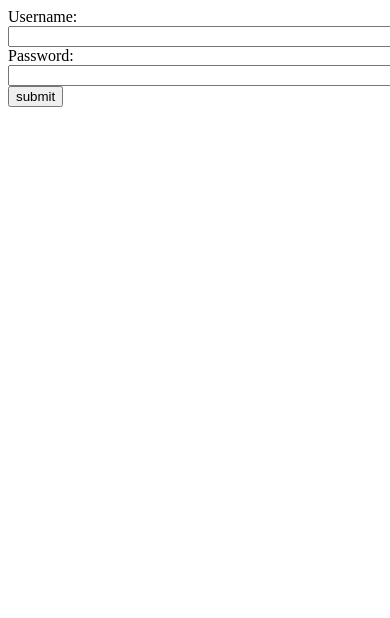
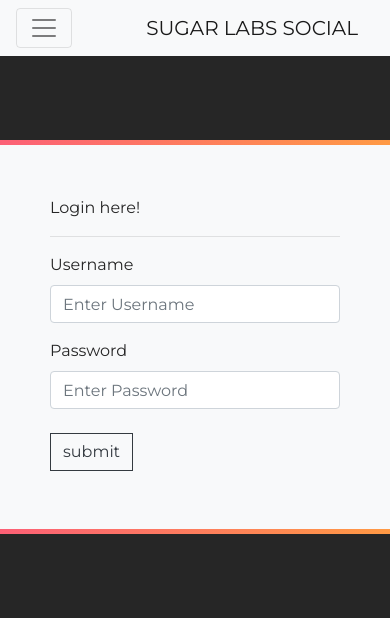
Before and after one commit to sugarlabs/SugarLabs_Social, a Django app: page /login/ in a window 390 px wide; the page is wider, and only the part inside the window is pictured. Shown: the top 618 px of that part. Run offline with Django 3.2, Linux system fonts and the light colour scheme; some libraries are stand-ins or nearby versions.

Commit message:
login page designed

```diff
--- a/Project_DIR/templates/login.html
+++ b/Project_DIR/templates/login.html
@@ -1,17 +1,30 @@
-<!DOCTYPE html>
-<html lang="en" dir="ltr">
-  <head>
-    <meta charset="utf-8">
-    <title></title>
-  </head>
-  <body>
-    <form id = 'login_form' method = 'post', action = ''>
-      {% csrf_token %}
-      Username: <input type="text" name="username" value="" size="50"/>
-      <br />
-      Password: <input type="password" name="password" value="" size="50"/>
-      <br />
-      <input type="submit" value="submit"/>
-    </form>
-  </body>
-</html>
+{% extends 'base.html' %}
+{% load crispy_forms_tags %}
+
+
+  {% block content %}
+
+  <div class="container">
+    <div class="row justify-content-center">
+      <div class="col-12 col-sm-12 col-md-6 regi-right">
+
+          <span style="font-family: 'Montserrat', sans-serif">Login here!<span>
+
+        <hr>
+        <form id = 'login_form' method = 'post', action = ''>
+          {% csrf_token %}
+          <div class="form-group">
+            <label for="username">Username</label>
+            <input type="text" class="form-control" name="username" value="" size="50" placeholder='Enter Username'/>
+          </div>
+          <div class="form-group">
+            <label for="password">Password</label>
+            <input type="password" class="form-control" name="password" value="" size="50" placeholder='Enter Password'/>
+          </div>
+          <input class="btn btn-outline-dark my-2 my-sm-0 btn-nav" type="submit" name="submit" value="submit"/>
+        </form>
+      </div>
+    </div>
+  </div>
+
+{% endblock %}
```
Also changed, not shown: Project_DIR/templates/register.html (+8 -4 lines).
